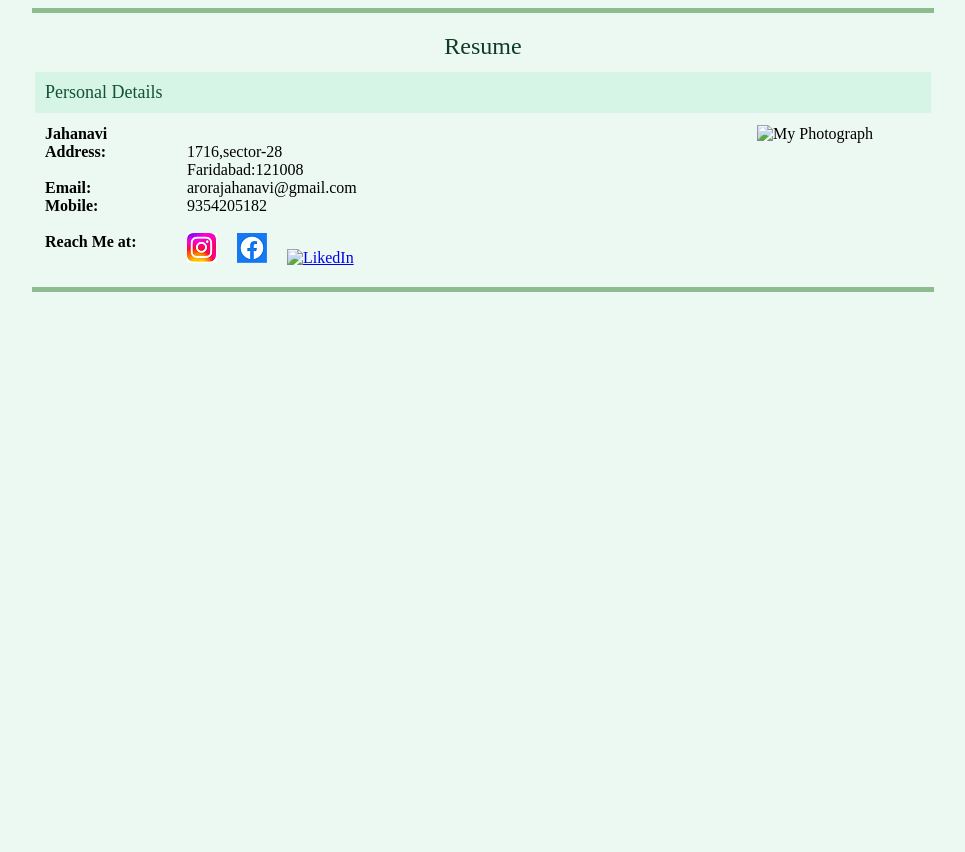
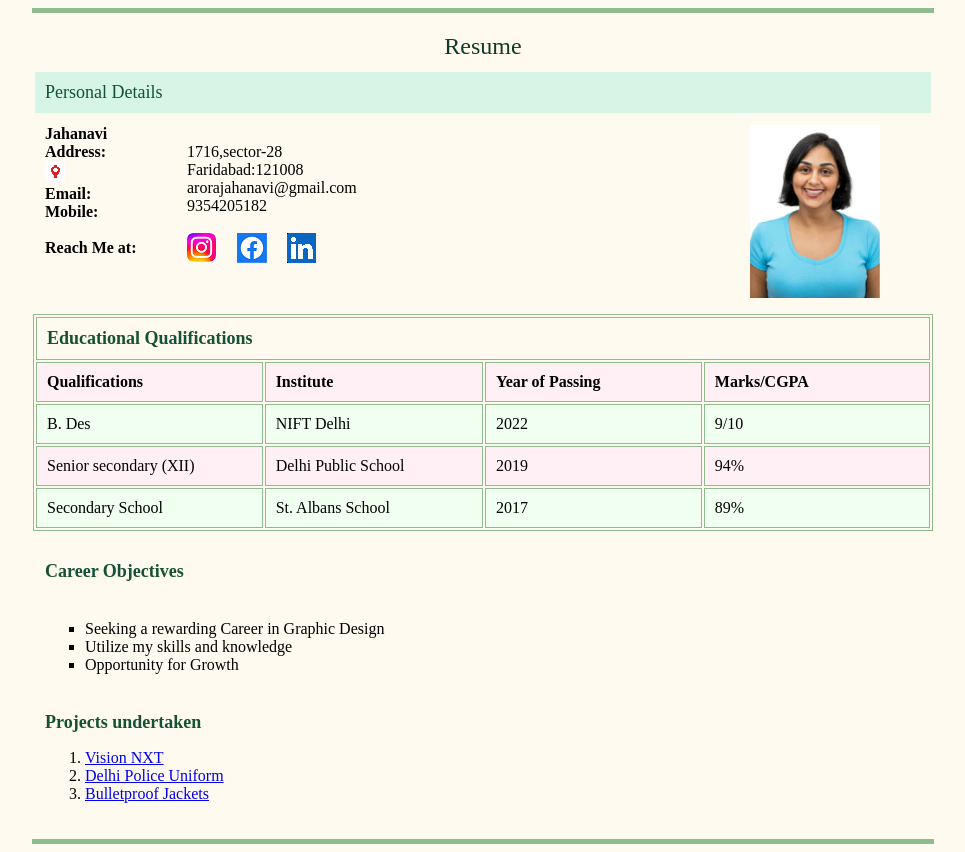
Before and after one commit to Jahanavi1108/resume, a plain HTML site: page index.html in a window 1280 px wide. Shown: the whole page, without its empty margins (157-1122 px from the left). Before the commit the page ends 800 px from the top, so only its background shows below. Drawn offline with Linux system fonts and the light colour scheme.

Commit message:
Add files via upload

```diff
--- a/index.html
+++ b/index.html
@@ -8,7 +8,7 @@
         <link rel="icon" type="image/x-icon" href="favicon.png">
     </head>
 
-    <body bgcolor="ebf9f2">
+    <body bgcolor="FloralWhite">
 
         <hr width="900" size="5" color="darkseagreen">
         <!-- personal details -->
@@ -29,6 +29,8 @@
                     <td width="120" >
                         <b>Jahanavi</b>  <br>
                        <b>Address:</b> <br>
+                       <a href="https://goo.gl/maps/gRomC72xnKYNEnHa7" target=""> <img src="location.png" alt=""></a>
+
                         <br>
                        <b>Email:</b> <br>
                        <b>Mobile:</b> <br> <br>
@@ -36,7 +38,7 @@
                     </td>
                     <td width="500">
                         <br>
-                        1716,sector-28 </sector-28> <br>
+                        1716,sector-28 <br>
                         Faridabad:121008  <br>
                         arorajahanavi@gmail.com <br>
                         9354205182 <br> <br>
@@ -45,17 +47,79 @@
                             &nbsp;&nbsp;&nbsp;
                         <a href="https://www.facebook.com/" target="_blank"><img src="facebook.png" alt="Facebook" title="My Facebook Page"></a>
                         &nbsp;&nbsp;&nbsp;
-                        <a href="https://in.linkedin.com/" target="_blank"><img src="linkedin.png" alt="LikedIn" title="My LinkedIn Page"></a>
+                        <a href="https://in.linkedin.com/" target="_blank"><img src="linkdin.png" alt="LinkedIn" title="My LinkedIn Page"></a>
 
 
                     </td>
                     <td align="center">
-                        <img src="passportphoto.png" alt="My Photograph" title="Jahanavi" width="130px">
+                        <img src="passport.png" alt="My Photograph" title="Jahanavi" width="130px">
                     </td>
                 </tr>
 
 
         </table>
+        <table>
+            <table width="900" border="1" bordercolor="darkseagreen" cellpadding="10" align="center">
+            <tr bg color="lightgray">
+
+                <td colspan="4">
+                     <font size="4" face="Broadway" color="#155134"> <b>Educational Qualifications</b></font>
+
+
+                </td>
+            </tr>
+            <tr bgcolor="LavenderBlush">
+                <td width="235"><b>Qualifications</b></td>
+                <td width="235"><b>Institute</b></td>
+                <td width="235"><b>Year of Passing</b></td>
+                <td width="235"><b>Marks/CGPA</b></td>
+            </tr>
+            <tr bgcolor="HoneyDew">
+                <td>B. Des</td>
+                <td>NIFT Delhi</td>
+                <td>2022</td>
+                <td>9/10</td>
+            </tr>
+            <tr bgcolor="LavenderBlush">
+                <td>Senior secondary (XII)</td>
+                <td>Delhi Public School</td>
+                <td>2019</td>
+                <td>94%</td>
+            </tr>
+            <tr bgcolor="HoneyDew">
+                <td>Secondary School</td>
+                <td>St. Albans School</td>
+                <td>2017</td>
+                <td>89%</td>
+            </tr>
+        </table>
+        <br>
+        <table width="900" border="0" bordercolor="darkseagreen" cellpadding="10" align="center">
+            <tr bg color="lightgray">
+                <td>
+                    <font size="4" face="Broadway" color="#155134"> <b>Career Objectives</b></font>
+                </td>
+            </tr>
+            <tr>
+                <td>
+                    <ul type="square">
+                        <li>Seeking a rewarding Career in Graphic Design</li>
+                        <li>Utilize my skills and knowledge</li>
+                        <li>Opportunity for Growth</li>
+                    </ul>
+                </td>
+            </tr>
+            <tr bg color="lightgray">
+                <td>
+                    <font size="4" face="Broadway" color="#155134"> <b>Projects undertaken</b></font>
+                   <ol>
+                    <li><a href="https://www.visionxt.in/" target="_blank">Vision NXT</a> </li>
+                    <li><a href="https://apparelresources.com/business-news/trade/nift-indiaworking-on-delhi-polices-new-uniform/" target="_blank"> Delhi Police Uniform</a></li>
+                    <li><a href="https://textilelearner.net/manufacturing-and-working-process-of-bulletproof-jacket/" target="_blank">Bulletproof Jackets</a></li>
+                   </ol>
+                </td>
+            </tr>
+        </table>
         <hr width="900" size="5" color="darkseagreen">
     </body>
 
```
Also changed, not shown: location.png (added).
